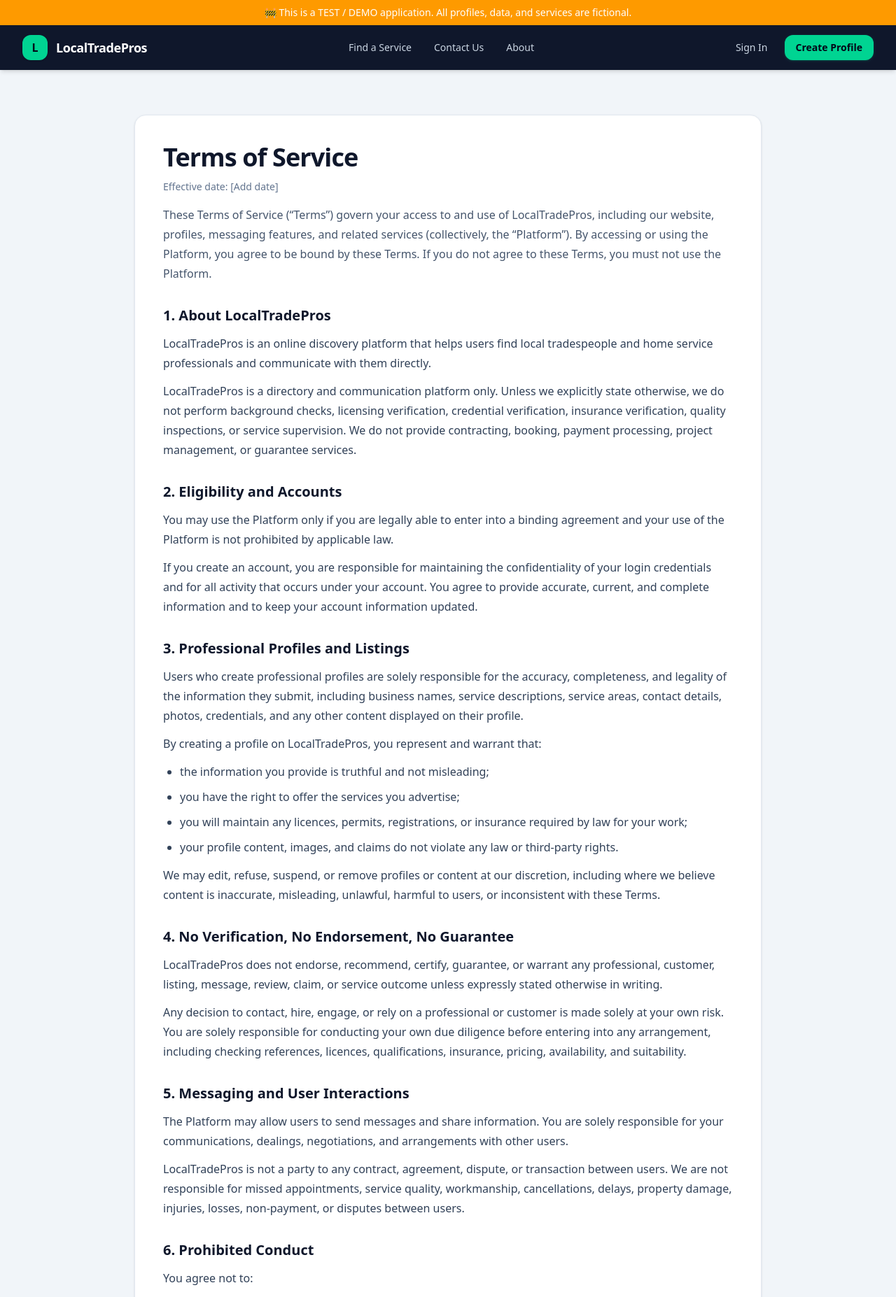
After one commit to olugbengaakindele/handyhub_vercel, a Django app: page /terms/ in a window 1280 px wide. The commit adds this page. Shown: the top 1854 px of the page at 70% size. Run offline with Django 5.2, Linux system fonts and the light colour scheme; some libraries are stand-ins or nearby versions.

Commit message:
legal - terms - privacy policy

```diff
--- /dev/null
+++ b/users/templates/legal/terms.html
@@ -0,0 +1,253 @@
+{% extends "../users/base.html" %}
+
+{% block title %}Terms of Service | LocalTradePros{% endblock %}
+
+{% block body %}
+<div class="min-h-screen bg-slate-100 py-10">
+  <div class="max-w-4xl mx-auto bg-white shadow-sm rounded-2xl border border-slate-200 p-6 sm:p-10">
+    <div class="mb-8">
+      <h1 class="text-3xl sm:text-4xl font-extrabold text-slate-900 tracking-tight">
+        Terms of Service
+      </h1>
+      <p class="mt-3 text-sm text-slate-500">
+        Effective date: [Add date]
+      </p>
+      <p class="mt-4 text-slate-600 leading-7">
+        These Terms of Service (“Terms”) govern your access to and use of LocalTradePros,
+        including our website, profiles, messaging features, and related services
+        (collectively, the “Platform”). By accessing or using the Platform, you agree to
+        be bound by these Terms. If you do not agree to these Terms, you must not use the Platform.
+      </p>
+    </div>
+
+    <div class="space-y-8 text-slate-700 leading-7">
+      <section>
+        <h2 class="text-xl font-bold text-slate-900 mb-3">1. About LocalTradePros</h2>
+        <p>
+          LocalTradePros is an online discovery platform that helps users find local tradespeople
+          and home service professionals and communicate with them directly.
+        </p>
+        <p class="mt-3">
+          LocalTradePros is a directory and communication platform only. Unless we explicitly state otherwise,
+          we do not perform background checks, licensing verification, credential verification, insurance verification,
+          quality inspections, or service supervision. We do not provide contracting, booking, payment processing,
+          project management, or guarantee services.
+        </p>
+      </section>
+
+      <section>
+        <h2 class="text-xl font-bold text-slate-900 mb-3">2. Eligibility and Accounts</h2>
+        <p>
+          You may use the Platform only if you are legally able to enter into a binding agreement
+          and your use of the Platform is not prohibited by applicable law.
+        </p>
+        <p class="mt-3">
+          If you create an account, you are responsible for maintaining the confidentiality of your login credentials
+          and for all activity that occurs under your account. You agree to provide accurate, current, and complete information
+          and to keep your account information updated.
+        </p>
+      </section>
+
+      <section>
+        <h2 class="text-xl font-bold text-slate-900 mb-3">3. Professional Profiles and Listings</h2>
+        <p>
+          Users who create professional profiles are solely responsible for the accuracy, completeness,
+          and legality of the information they submit, including business names, service descriptions,
+          service areas, contact details, photos, credentials, and any other content displayed on their profile.
+        </p>
+        <p class="mt-3">
+          By creating a profile on LocalTradePros, you represent and warrant that:
+        </p>
+        <ul class="list-disc pl-6 mt-3 space-y-2">
+          <li>the information you provide is truthful and not misleading;</li>
+          <li>you have the right to offer the services you advertise;</li>
+          <li>you will maintain any licences, permits, registrations, or insurance required by law for your work;</li>
+          <li>your profile content, images, and claims do not violate any law or third-party rights.</li>
+        </ul>
+        <p class="mt-3">
+          We may edit, refuse, suspend, or remove profiles or content at our discretion, including where we believe
+          content is inaccurate, misleading, unlawful, harmful to users, or inconsistent with these Terms.
+        </p>
+      </section>
+
+      <section>
+        <h2 class="text-xl font-bold text-slate-900 mb-3">4. No Verification, No Endorsement, No Guarantee</h2>
+        <p>
+          LocalTradePros does not endorse, recommend, certify, guarantee, or warrant any professional, customer,
+          listing, message, review, claim, or service outcome unless expressly stated otherwise in writing.
+        </p>
+        <p class="mt-3">
+          Any decision to contact, hire, engage, or rely on a professional or customer is made solely at your own risk.
+          You are solely responsible for conducting your own due diligence before entering into any arrangement,
+          including checking references, licences, qualifications, insurance, pricing, availability, and suitability.
+        </p>
+      </section>
+
+      <section>
+        <h2 class="text-xl font-bold text-slate-900 mb-3">5. Messaging and User Interactions</h2>
+        <p>
+          The Platform may allow users to send messages and share information. You are solely responsible for your communications,
+          dealings, negotiations, and arrangements with other users.
+        </p>
+        <p class="mt-3">
+          LocalTradePros is not a party to any contract, agreement, dispute, or transaction between users.
+          We are not responsible for missed appointments, service quality, workmanship, cancellations,
+          delays, property damage, injuries, losses, non-payment, or disputes between users.
+        </p>
+      </section>
+
+      <section>
+        <h2 class="text-xl font-bold text-slate-900 mb-3">6. Prohibited Conduct</h2>
+        <p>You agree not to:</p>
+        <ul class="list-disc pl-6 mt-3 space-y-2">
+          <li>post false, deceptive, or misleading information;</li>
+          <li>impersonate another person or business;</li>
+          <li>upload unlawful, defamatory, abusive, infringing, or harmful content;</li>
+          <li>use the Platform to harass, spam, scam, or exploit others;</li>
+          <li>interfere with the Platform’s security, integrity, or operation;</li>
+          <li>attempt unauthorized access to accounts, data, or systems;</li>
+          <li>collect user information through scraping or automated means without permission;</li>
+          <li>use the Platform in violation of applicable laws, regulations, or third-party rights.</li>
+        </ul>
+      </section>
+
+      <section>
+        <h2 class="text-xl font-bold text-slate-900 mb-3">7. User Content</h2>
+        <p>
+          You retain ownership of content you submit to the Platform, such as profile text, photos, messages,
+          and other materials (“User Content”).
+        </p>
+        <p class="mt-3">
+          By submitting User Content, you grant LocalTradePros a non-exclusive, worldwide, royalty-free licence
+          to host, store, reproduce, display, format, adapt, and use that content as reasonably necessary to operate,
+          improve, promote, and provide the Platform.
+        </p>
+        <p class="mt-3">
+          You are solely responsible for your User Content and confirm that you have all rights necessary to submit it.
+        </p>
+      </section>
+
+      <section>
+        <h2 class="text-xl font-bold text-slate-900 mb-3">8. Intellectual Property</h2>
+        <p>
+          The Platform, including its branding, design, software, text, graphics, logos, and features,
+          is owned by or licensed to LocalTradePros and is protected by applicable intellectual property laws.
+        </p>
+        <p class="mt-3">
+          Except as expressly permitted by us, you may not copy, modify, distribute, sell, reverse engineer,
+          or exploit any part of the Platform.
+        </p>
+      </section>
+
+      <section>
+        <h2 class="text-xl font-bold text-slate-900 mb-3">9. Third-Party Links and Services</h2>
+        <p>
+          The Platform may contain links to third-party websites or services. We do not control and are not responsible for
+          third-party websites, content, policies, or practices. Your use of third-party services is at your own risk.
+        </p>
+      </section>
+
+      <section>
+        <h2 class="text-xl font-bold text-slate-900 mb-3">10. Disclaimer of Warranties</h2>
+        <p>
+          The Platform is provided on an “as is” and “as available” basis. To the maximum extent permitted by law,
+          LocalTradePros disclaims all warranties, representations, and conditions of any kind, whether express, implied,
+          or statutory, including implied warranties of merchantability, fitness for a particular purpose, title,
+          non-infringement, availability, accuracy, reliability, and security.
+        </p>
+        <p class="mt-3">
+          We do not guarantee that the Platform will be uninterrupted, error-free, secure, accurate, or suitable for your needs,
+          or that any profile, listing, message, or service will be accurate, lawful, safe, or satisfactory.
+        </p>
+      </section>
+
+      <section>
+        <h2 class="text-xl font-bold text-slate-900 mb-3">11. Limitation of Liability</h2>
+        <p>
+          To the fullest extent permitted by law, LocalTradePros and its owners, affiliates, officers, employees,
+          contractors, and agents will not be liable for any indirect, incidental, special, consequential, exemplary,
+          or punitive damages, or for any loss of profits, revenue, data, goodwill, business opportunity, or reputation,
+          arising out of or related to your use of or inability to use the Platform.
+        </p>
+        <p class="mt-3">
+          To the fullest extent permitted by law, LocalTradePros will not be liable for any claim, loss, damage, injury,
+          dispute, or expense arising from or related to:
+        </p>
+        <ul class="list-disc pl-6 mt-3 space-y-2">
+          <li>any professional or customer listed on the Platform;</li>
+          <li>the quality, timing, legality, safety, or outcome of any services;</li>
+          <li>communications or arrangements between users;</li>
+          <li>unauthorized access to your account or content;</li>
+          <li>service interruptions, bugs, malware, or system failures.</li>
+        </ul>
+      </section>
+
+      <section>
+        <h2 class="text-xl font-bold text-slate-900 mb-3">12. Indemnity</h2>
+        <p>
+          You agree to indemnify and hold harmless LocalTradePros and its owners, affiliates, officers, employees,
+          contractors, and agents from and against any claims, demands, actions, proceedings, losses, liabilities,
+          damages, costs, and expenses, including reasonable legal fees, arising out of or related to:
+        </p>
+        <ul class="list-disc pl-6 mt-3 space-y-2">
+          <li>your use of the Platform;</li>
+          <li>your User Content;</li>
+          <li>your breach of these Terms;</li>
+          <li>your violation of any law or third-party right;</li>
+          <li>any dispute between you and another user.</li>
+        </ul>
+      </section>
+
+      <section>
+        <h2 class="text-xl font-bold text-slate-900 mb-3">13. Suspension and Termination</h2>
+        <p>
+          We may suspend, restrict, or terminate your access to the Platform at any time, with or without notice,
+          if we believe you have violated these Terms, created risk for other users, exposed us to liability,
+          or used the Platform in an unlawful or inappropriate manner.
+        </p>
+        <p class="mt-3">
+          You may stop using the Platform at any time. Provisions that by their nature should survive termination
+          will survive, including provisions relating to liability, indemnity, intellectual property, disputes,
+          and enforcement.
+        </p>
+      </section>
+
+      <section>
+        <h2 class="text-xl font-bold text-slate-900 mb-3">14. Changes to the Platform and Terms</h2>
+        <p>
+          We may modify, suspend, or discontinue any part of the Platform at any time.
+        </p>
+        <p class="mt-3">
+          We may also update these Terms from time to time. When we do, we will post the revised version on this page
+          and update the effective date above. By continuing to use the Platform after updated Terms become effective,
+          you agree to the revised Terms.
+        </p>
+      </section>
+
+      <section>
+        <h2 class="text-xl font-bold text-slate-900 mb-3">15. Governing Law</h2>
+        <p>
+          These Terms are governed by the laws of the Province of Alberta and the applicable laws of Canada,
+          without regard to conflict of law principles.
+        </p>
+        <p class="mt-3">
+          You agree that any dispute arising out of or relating to these Terms or the Platform will be brought
+          in the courts located in Alberta, unless applicable law requires otherwise.
+        </p>
+      </section>
+
+      <section>
+        <h2 class="text-xl font-bold text-slate-900 mb-3">16. Contact Us</h2>
+        <p>
+          If you have questions about these Terms, please contact us at:
+        </p>
+        <div class="mt-3 rounded-xl bg-slate-50 border border-slate-200 p-4">
+          <p><strong>LocalTradePros</strong></p>
+          <p>Email: [Add contact email]</p>
+          <p>Contact page: [Add contact page URL if desired]</p>
+        </div>
+      </section>
+    </div>
+  </div>
+</div>
+{% endblock %}
--- a/users/templates/users/base.html
+++ b/users/templates/users/base.html
@@ -143,6 +143,8 @@
             </span>
             <div>
               <div class="text-base font-extrabold text-slate-900">LocalTradePros</div>
+              <div class="text-xs text-slate-500 mt-1"><a href="{% url 'users:terms' %}">Terms of Service</a></div>
+              <div class="text-xs text-slate-500 mt-1"><a href="{% url 'users:privacy' %}" class="text-slate-500 hover:text-emerald-700">Privacy Policy</a></div>
               <div class="text-xs text-slate-500 mt-1">
                 Find skilled local tradespeople and home service professionals. Connect directly.
               </div>
--- a/users/urls.py
+++ b/users/urls.py
@@ -108,4 +108,7 @@ urlpatterns = [
         name="delete_achievement_confirm",
     ),
 
+    # Legal section
+    path("terms/", views.terms_of_service, name="terms"),
+    path("privacy/", views.privacy_policy, name="privacy"),
 ]
--- a/users/views.py
+++ b/users/views.py
@@ -912,3 +912,12 @@ def delete_achievement_confirm(request, achievement_id):
         "users/confirm_delete_achievement.html",
         {"achievement": achievement}
     )
+
+
+# #####Legal section ######
+# this is the terms
+def terms_of_service(request):
+    return render(request, "legal/terms.html")
+
+def privacy_policy(request):
+    return render(request, "legal/privacy.html")
```
Also changed, not shown: users/forms.py (+52 -23 lines), users/templates/legal/privacy.html (added, +204 -0 lines), users/templates/users/register.html (+89 -36 lines).
